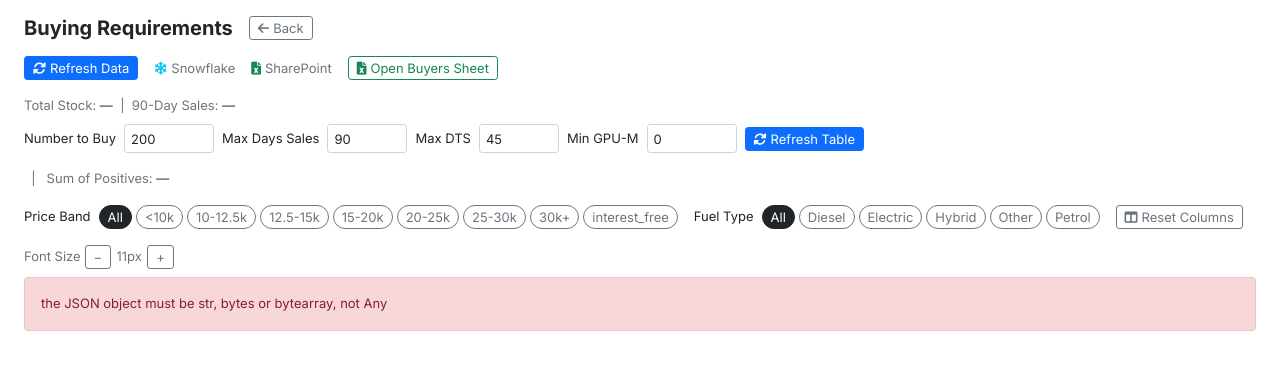
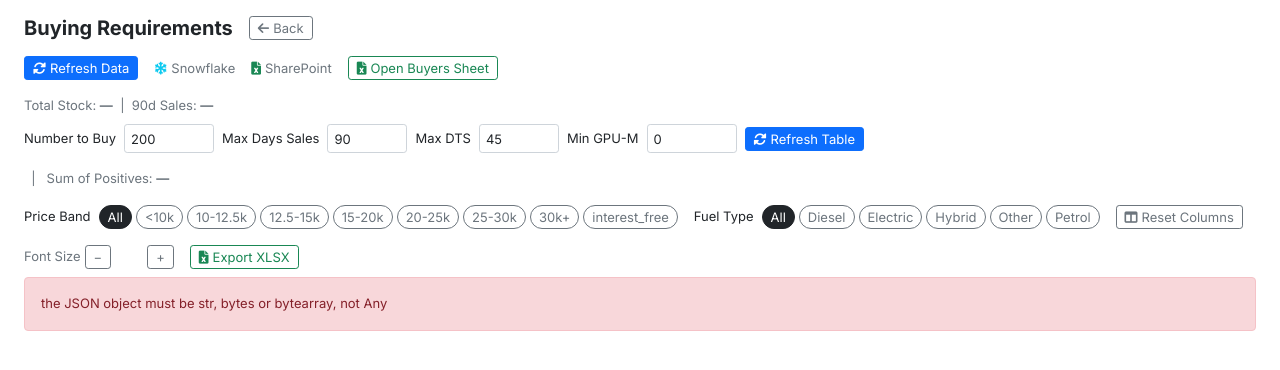
Before and after one commit to tomd1326/carsupermarket_intel_hub_github, a FastAPI app: page /buying-requirements in a window 1280 px wide. Shown: the top 370 px of the page. Run offline with FastAPI, Linux system fonts and the light colour scheme; the visitor is signed in with stand-in values (Sample User, id 1); some libraries are stand-ins or nearby versions.

Commit message:
Add icon link to header in multiple HTML templates

```diff
--- a/source_code/router/backend/templates/buying_requirements.html
+++ b/source_code/router/backend/templates/buying_requirements.html
@@ -7,6 +7,8 @@
     <link rel="icon" type="image/png" href="/static/icon.png">
     <link href="https://cdn.jsdelivr.net/npm/bootstrap@5.1.3/dist/css/bootstrap.min.css" rel="stylesheet">
     <link href="https://cdnjs.cloudflare.com/ajax/libs/font-awesome/6.0.0-beta3/css/all.min.css" rel="stylesheet">
+    <script src="https://cdn.jsdelivr.net/npm/xlsx@0.18.5/dist/xlsx.full.min.js"></script>
+    <script src="https://cdn.jsdelivr.net/npm/jszip@3.10.1/dist/jszip.min.js"></script>
     <link href="https://fonts.googleapis.com/css2?family=Inter:wght@400;500;600;700&display=swap" rel="stylesheet">
     <style>
         body, button, input, select, textarea {
@@ -34,10 +36,7 @@
             border-bottom: 1px solid #b0b0b0;
             border-right: 1px solid #b0b0b0;
             padding: 3px 14px 3px 5px;
-            white-space: normal;
-            overflow-wrap: break-word;
-            word-break: normal;
-            hyphens: none;
+            white-space: nowrap;
             overflow: hidden;
             user-select: none;
             cursor: pointer;
@@ -111,6 +110,14 @@
             z-index: 4;
         }
         .resize-handle:hover { background: #0d6efd44; }
+        #data-table thead th .th-label {
+            display: -webkit-box;
+            -webkit-line-clamp: 3;
+            -webkit-box-orient: vertical;
+            overflow: hidden;
+            white-space: normal;
+            word-break: break-word;
+        }
 
         #resize-ghost {
             position: fixed;
@@ -196,7 +203,7 @@
             <div id="sf-summary" class="text-muted small mb-2">
                 Total Stock: <strong id="sf-total-stock">—</strong>
                 &nbsp;|&nbsp;
-                90-Day Sales: <strong id="sf-total-sales">—</strong>
+                <span id="sf-summary-sales-label">90d Sales:</span> <strong id="sf-total-sales">—</strong>
             </div>
             <div class="d-flex align-items-center gap-2 mb-3 flex-wrap">
                 <label for="numberToBuy" class="form-label mb-0 fw-semibold small">Number to Buy</label>
@@ -251,39 +258,40 @@
                 <div class="d-flex align-items-center gap-1">
                     <span class="small text-muted">Font Size</span>
                     <button class="btn btn-outline-secondary btn-sm px-2 py-0" onclick="changeFontSize(-1)">−</button>
-                    <span id="fontSizeLabel" class="small text-muted" style="min-width:28px;text-align:center">11px</span>
+                    <span id="fontSizeLabel" class="small text-muted" style="min-width:28px;text-align:center"></span>
                     <button class="btn btn-outline-secondary btn-sm px-2 py-0" onclick="changeFontSize(1)">+</button>
                 </div>
+                <button class="btn btn-outline-success btn-sm" onclick="exportXLSX()">
+                    <i class="fas fa-file-excel me-1"></i>Export XLSX
+                </button>
             </div>
         </div><!-- /.controls-area -->
             <div id="table-error" class="alert alert-danger d-none"></div>
-            <div id="table-loading" class="text-muted d-none">
-                <span class="spinner-border spinner-border-sm me-2"></span>Loading data...
-            </div>
             <div class="data-table-wrap d-none" id="table-wrap">
                 <table id="data-table">
                     <colgroup></colgroup>
                     <thead>
                         <tr>
-                            <th data-col="0"  data-type="num">CAP ID<span class="sort-icon"><i class="fas fa-sort"></i></span><div class="resize-handle"></div></th>
-                            <th data-col="1"  data-type="str" id="th-label">Make / Model / Derivative / Price Band<span class="sort-icon"><i class="fas fa-sort"></i></span><div class="resize-handle"></div></th>
-                            <th data-col="2"  data-type="str">Fuel<span class="sort-icon"><i class="fas fa-sort"></i></span><div class="resize-handle"></div></th>
-                            <th data-col="4"  data-type="num">Total Sales<span class="sort-icon"><i class="fas fa-sort"></i></span><div class="resize-handle"></div></th>
-                            <th data-col="7"  data-type="num">7d Sales<span class="sort-icon"><i class="fas fa-sort"></i></span><div class="resize-handle"></div></th>
-                            <th data-col="3"  data-type="num">Stock<span class="sort-icon"><i class="fas fa-sort"></i></span><div class="resize-handle"></div></th>
-                            <th data-col="18" data-type="num">Ideal Stock<span class="sort-icon"><i class="fas fa-sort"></i></span><div class="resize-handle"></div></th>
-                            <th data-col="19" data-type="num">Required<span class="sort-icon"><i class="fas fa-sort"></i></span><div class="resize-handle"></div></th>
-                            <th data-col="6"  data-type="num">Today's Buying<span class="sort-icon"><i class="fas fa-sort"></i></span><div class="resize-handle"></div></th>
-                            <th data-col="21" data-type="num" style="background:#fef08a">Remaining<span class="sort-icon"><i class="fas fa-sort"></i></span><div class="resize-handle"></div></th>
-                            <th data-col="8"  data-type="num">Avg Days in Stock<span class="sort-icon"><i class="fas fa-sort"></i></span><div class="resize-handle"></div></th>
-                            <th data-col="9"  data-type="num">Avg Days to Sell<span class="sort-icon"><i class="fas fa-sort"></i></span><div class="resize-handle"></div></th>
-                            <th data-col="14" data-type="num">Avg Sell Price<span class="sort-icon"><i class="fas fa-sort"></i></span><div class="resize-handle"></div></th>
-                            <th data-col="15" data-type="num">Avg AT PTM<span class="sort-icon"><i class="fas fa-sort"></i></span><div class="resize-handle"></div></th>
-                            <th data-col="16" data-type="num">Avg AT PTM %<span class="sort-icon"><i class="fas fa-sort"></i></span><div class="resize-handle"></div></th>
-                            <th data-col="17" data-type="num">Avg AT Rating<span class="sort-icon"><i class="fas fa-sort"></i></span><div class="resize-handle"></div></th>
-                            <th data-col="10" data-type="num">Avg GPU-M<span class="sort-icon"><i class="fas fa-sort"></i></span><div class="resize-handle"></div></th>
-                            <th data-col="11" data-type="num">Avg GPU-S<span class="sort-icon"><i class="fas fa-sort"></i></span><div class="resize-handle"></div></th>
-                            <th data-col="12" data-type="num">Avg GPU-MS<span class="sort-icon"><i class="fas fa-sort"></i></span><div class="resize-handle"></div></th>
+                            <th data-col="0"  data-type="num"><span class="th-label">CAP ID</span><span class="sort-icon"><i class="fas fa-sort"></i></span><div class="resize-handle"></div></th>
+                            <th data-col="1"  data-type="str" id="th-label"><span class="th-label">Make / Model / Derivative / Price Band</span><span class="sort-icon"><i class="fas fa-sort"></i></span><div class="resize-handle"></div></th>
+                            <th style="width:44px;cursor:default"><span class="th-label">View</span></th>
+                            <th data-col="2"  data-type="str"><span class="th-label">Fuel</span><span class="sort-icon"><i class="fas fa-sort"></i></span><div class="resize-handle"></div></th>
+                            <th data-col="4"  data-type="num" id="th-total-sales"><span class="th-label">Total Sales</span><span class="sort-icon"><i class="fas fa-sort"></i></span><div class="resize-handle"></div></th>
+                            <th data-col="7"  data-type="num"><span class="th-label">7d Sales</span><span class="sort-icon"><i class="fas fa-sort"></i></span><div class="resize-handle"></div></th>
+                            <th data-col="3"  data-type="num"><span class="th-label">Stock</span><span class="sort-icon"><i class="fas fa-sort"></i></span><div class="resize-handle"></div></th>
+                            <th data-col="18" data-type="num"><span class="th-label">Ideal Stock</span><span class="sort-icon"><i class="fas fa-sort"></i></span><div class="resize-handle"></div></th>
+                            <th data-col="19" data-type="num"><span class="th-label">Required</span><span class="sort-icon"><i class="fas fa-sort"></i></span><div class="resize-handle"></div></th>
+                            <th data-col="6"  data-type="num"><span class="th-label">Today's Buying</span><span class="sort-icon"><i class="fas fa-sort"></i></span><div class="resize-handle"></div></th>
+                            <th data-col="21" data-type="num" style="background:#fef08a"><span class="th-label">Remaining</span><span class="sort-icon"><i class="fas fa-sort"></i></span><div class="resize-handle"></div></th>
+                            <th data-col="8"  data-type="num"><span class="th-label">Avg Days in Stock</span><span class="sort-icon"><i class="fas fa-sort"></i></span><div class="resize-handle"></div></th>
+                            <th data-col="9"  data-type="num"><span class="th-label">Avg Days to Sell</span><span class="sort-icon"><i class="fas fa-sort"></i></span><div class="resize-handle"></div></th>
+                            <th data-col="14" data-type="num"><span class="th-label">Avg Sell Price</span><span class="sort-icon"><i class="fas fa-sort"></i></span><div class="resize-handle"></div></th>
+                            <th data-col="15" data-type="num"><span class="th-label">Avg AT PTM</span><span class="sort-icon"><i class="fas fa-sort"></i></span><div class="resize-handle"></div></th>
+                            <th data-col="16" data-type="num"><span class="th-label">Avg AT PTM %</span><span class="sort-icon"><i class="fas fa-sort"></i></span><div class="resize-handle"></div></th>
+                            <th data-col="17" data-type="num"><span class="th-label">Avg AT Rating</span><span class="sort-icon"><i class="fas fa-sort"></i></span><div class="resize-handle"></div></th>
+                            <th data-col="10" data-type="num"><span class="th-label">Avg GPU-M</span><span class="sort-icon"><i class="fas fa-sort"></i></span><div class="resize-handle"></div></th>
+                            <th data-col="11" data-type="num"><span class="th-label">Avg GPU-S</span><span class="sort-icon"><i class="fas fa-sort"></i></span><div class="resize-handle"></div></th>
+                            <th data-col="12" data-type="num"><span class="th-label">Avg GPU-MS</span><span class="sort-icon"><i class="fas fa-sort"></i></span><div class="resize-handle"></div></th>
                         </tr>
                     </thead>
                     <tbody id="table-body"></tbody>
@@ -329,24 +337,25 @@
         /* ── Column widths ───────────────────────────────────────── */
         const COL_UNITS = [
             0.7,  // 0  CAP ID
-            2.45,  // 1  Make/Model/Deriv/Price Band
-            0.7,  // 2  Fuel
-            0.7,  // 3  Total Sales
-            0.7,  // 4  7d Sales
-            0.7,  // 5  Stock
-            0.7,  // 6  Ideal Stock
-            0.7,  // 7  Required
-            0.7,  // 8  Today's Purchases
-            0.7,  // 9  Remaining
-            0.7,  // 10 Avg Days in Stock
-            0.7,  // 11 Avg Days to Sell
-            0.7,  // 12 Avg Sell Price
-            0.7,  // 13 Avg AT PTM
-            0.7,  // 14 Avg AT PTM %
-            0.7,  // 15 Avg AT Rating
-            0.7,  // 16 Avg GPU-M
-            0.7,  // 17 Avg GPU-S
-            0.7,  // 18 Avg GPU-MS
+            2.45, // 1  Make/Model/Deriv/Price Band
+            0.55, // 2  View Vehicles
+            0.7,  // 3  Fuel
+            0.7,  // 4  Total Sales
+            0.7,  // 5  7d Sales
+            0.7,  // 6  Stock
+            0.7,  // 7  Ideal Stock
+            0.7,  // 8  Required
+            0.7,  // 9  Today's Purchases
+            0.7,  // 10 Remaining
+            0.7,  // 11 Avg Days in Stock
+            0.7,  // 12 Avg Days to Sell
+            0.7,  // 13 Avg Sell Price
+            0.7,  // 14 Avg AT PTM
+            0.7,  // 15 Avg AT PTM %
+            0.7,  // 16 Avg AT Rating
+            0.7,  // 17 Avg GPU-M
+            0.7,  // 18 Avg GPU-S
+            0.7,  // 19 Avg GPU-MS
         ];
         const TOTAL_UNITS = COL_UNITS.reduce((a, b) => a + b, 0);
 
@@ -354,7 +363,7 @@
         const BASE_FONT_PX  = 11;
         const BASE_FIXED_PX = 70;
         const BASE_DESC_PX  = 611;
-        const BASE_OVERRIDE = { 7: 76, 9: 87 }; // Required and Remaining wider
+        const BASE_OVERRIDE = { 2: 56, 8: 90, 10: 90 }; // View, Required, Remaining wider
         const FONT_STEP     = 1;  // px per click
         const FONT_MIN      = 8;
         const FONT_MAX      = 16;
@@ -387,6 +396,8 @@
             const table = document.getElementById('data-table');
             if (!table) return;
             table.style.fontSize = currentFontPx + 'px';
+            const lbl = document.getElementById('fontSizeLabel');
+            if (lbl) lbl.textContent = currentFontPx + 'px';
             let cg = table.querySelector('colgroup');
             if (!cg) { cg = document.createElement('colgroup'); table.prepend(cg); }
             cg.innerHTML = '';
@@ -440,7 +451,7 @@
                 if (visible) visibleRows.push(row);
             });
             const lbl = document.getElementById('filtered-sales-label');
-            if (lbl) lbl.textContent = `Filtered Total Sales: ${filteredSales.toLocaleString()} / ${totalSales.toLocaleString()}`;
+            if (lbl) lbl.textContent = `Filtered ${getMaxDIS() ?? 90}d Sales: ${filteredSales.toLocaleString()} / ${totalSales.toLocaleString()}`;
             renderTotalsRow(visibleRows);
         }
 
@@ -468,6 +479,20 @@
         let rawData = [], tableData = [], spPurchases = {}, sortCol = null, sortDir = 1;
 
         function getMaxDIS()  { const v = parseFloat(document.getElementById('maxDIS')?.value);  return isNaN(v) ? null : v; }
+
+        function updateSalesColumnLabel() {
+            const days = getMaxDIS() ?? 90;
+            const label = `${days}d Sales`;
+            const th = document.getElementById('th-total-sales');
+            if (th) th.childNodes[0].textContent = label;
+            const summary = document.getElementById('sf-summary-sales-label');
+            if (summary) summary.textContent = label + ':';
+            const flbl = document.getElementById('filtered-sales-label');
+            if (flbl && flbl.textContent) {
+                flbl.textContent = flbl.textContent.replace(/Filtered \S+ Sales:/, `Filtered ${label}:`);
+            }
+        }
+        document.getElementById('maxDIS')?.addEventListener('change', updateSalesColumnLabel);
         function getMaxDTS()  { const v = parseFloat(document.getElementById('maxDTS')?.value);  return isNaN(v) ? null : v; }
         function getMinGPUM() { const v = parseFloat(document.getElementById('minGPUM')?.value); return isNaN(v) ? null : v; }
 
@@ -675,7 +700,7 @@
             }
             // [col index] -> [data index, agg, formatter]
             const COL_MAP = [
-                null, null, null,
+                null, null, null, null,
                 [4,  'sum', fmtInt],
                 [7,  'sum', fmtInt],
                 [3,  'sum', fmtInt],
@@ -698,7 +723,7 @@
                 if (!trEl) return;
                 Array.from(trEl.cells).forEach((td, col) => {
                     td.style.background = '';
-                    if (col === 2) { td.textContent = label; return; }
+                    if (col === 3) { td.textContent = label; return; }
                     const def = COL_MAP[col];
                     if (!def) { td.textContent = ''; return; }
                     const [di, agg, formatter] = def;
@@ -748,7 +773,7 @@
             let maxVar = -Infinity, minVar = Infinity;
             let maxRem = -Infinity, minRem = Infinity;
             let minGM  = Infinity,  maxGM  = -Infinity;
-            let minGS  = Infinity,  maxGS  = -Infinity;
+
             let minGMS = Infinity,  maxGMS = -Infinity;
             let minATR = Infinity,  maxATR = -Infinity;
             let max7d  = 0;
@@ -758,7 +783,6 @@
                 v != null && v !== '' && !isNaN(Number(v)) ? [Math.min(mn, Number(v)), Math.max(mx, Number(v))] : [mn, mx];
             rawData.forEach(r => {
                 [minGM,  maxGM]  = track(r[9],  minGM,  maxGM);
-                [minGS,  maxGS]  = track(r[10], minGS,  maxGS);
                 [minGMS, maxGMS] = track(r[11], minGMS, maxGMS);
                 [minATR, maxATR] = track(r[16], minATR, maxATR);
             });
@@ -784,7 +808,7 @@
 
             /* Pass 2: Remaining = Required - Today's Purchases */
             tableData.forEach(r => {
-                r[21] = (r[19] || 0) - (r[6] || 0);
+                r[21] = Math.round(r[19] || 0) - (r[6] || 0);
                 if (r[21] > maxRem) maxRem = r[21];
                 if (r[21] < minRem) minRem = r[21];
             });
@@ -801,6 +825,7 @@
                 };
                 add(row[0] ?? '');
                 add(row[1] ?? '');
+                { const td = document.createElement('td'); td.style.cssText = 'padding:2px 3px;text-align:center;line-height:0;vertical-align:middle'; const sp = document.createElement('span'); sp.textContent = 'View'; sp.style.cssText = 'font-size:0.55rem;line-height:1;border:1px solid #0d6efd;border-radius:2px;color:#0d6efd;padding:0 2px;cursor:pointer;display:inline-block;vertical-align:middle'; td.appendChild(sp); tr.appendChild(td); }
                 add(normFuel(row[2]));
                 { const td = add(fmtInt(row[4])); if ((row[4] || 0) === 0) td.style.background = '#d8d8d8'; }
                 { const td = add(row[7] != null ? fmtInt(row[7]) : ''); if ((row[7] || 0) === 0) td.style.background = '#d8d8d8'; }
@@ -825,13 +850,12 @@
             /* Colour pass */
             Array.from(fragment.children).forEach((tr, i) => {
                 const r = tableData[i];
-                if ((r[7] || 0) > 0) tr.cells[4].style.background = greenScale(r[7], max7d);
-                tr.cells[9].style.background  = redGreenScale(r[21], minRem, maxRem);
-                if (r[9] != null) tr.cells[11].style.background = dtsScale(r[9]);
-                if (r[10] != null) tr.cells[16].style.background = fwdScale(Number(r[10]), minGM,  maxGM);
-                if (r[11] != null) tr.cells[17].style.background = fwdScale(Number(r[11]), minGS,  maxGS);
-                if (r[12] != null) tr.cells[18].style.background = fwdScale(Number(r[12]), minGMS, maxGMS);
-                if (r[17] != null) tr.cells[15].style.background = fwdScale(Number(r[17]), minATR, maxATR);
+                if ((r[7] || 0) > 0) tr.cells[5].style.background = greenScale(r[7], max7d);
+                tr.cells[10].style.background  = redGreenScale(r[21], minRem, maxRem);
+                if (r[9] != null) tr.cells[12].style.background = dtsScale(r[9]);
+                if (r[10] != null) tr.cells[17].style.background = fwdScale(Number(r[10]), minGM,  maxGM);
+                if (r[12] != null) tr.cells[19].style.background = fwdScale(Number(r[12]), minGMS, maxGMS);
+                if (r[17] != null) tr.cells[16].style.background = fwdScale(Number(r[17]), minATR, maxATR);
                 if (isInterestFree(r)) { tr.cells[0].style.background = '#bfdbfe'; tr.cells[1].style.background = '#bfdbfe'; }
             });
 
@@ -840,6 +864,7 @@
             const reqSum = tableData.reduce((s, r) => s + (r[19] > 0 ? r[19] : 0), 0);
             document.getElementById('required-sum-inline').textContent = Math.round(reqSum).toLocaleString();
 
+            updateSalesColumnLabel();
             applyFilter(); // also calls renderTotalsRow with visible rows
         }
 
@@ -1077,7 +1102,7 @@
                 if (btn) { btn.disabled = true; btn.innerHTML = '<span class="spinner-border spinner-border-sm me-2"></span>Loading...'; }
                 document.getElementById('fetch-loading').style.display = 'block';
             }
-            document.getElementById('table-loading').classList.remove('d-none');
+
             document.getElementById('table-wrap').classList.add('d-none');
             document.getElementById('table-error').classList.add('d-none');
 
@@ -1086,7 +1111,7 @@
             fetch(sfUrl)
                 .then(r => r.json())
                 .then(resp => {
-                    document.getElementById('table-loading').classList.add('d-none');
+
                     document.getElementById('fetch-loading').style.display = 'none';
                     if (resp.status !== 'ok') {
                         document.getElementById('data-section').style.display = 'block';
@@ -1099,7 +1124,7 @@
                     applyRawDataToTable(fetchSP);
                 })
                 .catch(err => {
-                    document.getElementById('table-loading').classList.add('d-none');
+
                     document.getElementById('fetch-loading').style.display = 'none';
                     document.getElementById('table-error').textContent = 'Failed to load data: ' + err;
                     document.getElementById('table-error').classList.remove('d-none');
@@ -1120,6 +1145,54 @@
                 .catch(() => {});
         }
 
+        function exportXLSX() {
+            const headers = Array.from(document.querySelectorAll('#data-table thead tr:last-child th'))
+                .map(th => th.childNodes[0].textContent.trim());
+
+            const visibleRows = Array.from(document.querySelectorAll('#table-body tr'))
+                .filter(tr => tr.style.display !== 'none');
+
+            const rows = visibleRows.map(tr =>
+                Array.from(tr.cells).map(td => {
+                    const text = td.textContent.trim();
+                    const num = Number(text.replace(/[£,%]/g, '').replace(/,/g, ''));
+                    return text !== '' && !isNaN(num) ? num : text;
+                })
+            );
+
+            const ws = XLSX.utils.aoa_to_sheet([headers, ...rows]);
+            const wb = XLSX.utils.book_new();
+            XLSX.utils.book_append_sheet(wb, ws, 'Buying Requirements');
+
+            // Write to array buffer, then patch xl/styles.xml inside the zip to force Calibri 11pt
+            const wbArray = XLSX.write(wb, { bookType: 'xlsx', type: 'array' });
+
+            // Re-open as a zip, replace styles.xml, re-pack and download
+            (async () => {
+                const zip = await JSZip.loadAsync(wbArray);
+                const styleXml =
+                    `<?xml version="1.0" encoding="UTF-8" standalone="yes"?>` +
+                    `<styleSheet xmlns="http://schemas.openxmlformats.org/spreadsheetml/2006/main">` +
+                    `<fonts count="1"><font><sz val="11"/><name val="Aptos"/></font></fonts>` +
+                    `<fills count="2">` +
+                      `<fill><patternFill patternType="none"/></fill>` +
+                      `<fill><patternFill patternType="gray125"/></fill>` +
+                    `</fills>` +
+                    `<borders count="1"><border><left/><right/><top/><bottom/><diagonal/></border></borders>` +
+                    `<cellStyleXfs count="1"><xf numFmtId="0" fontId="0" fillId="0" borderId="0"/></cellStyleXfs>` +
+                    `<cellXfs count="1"><xf numFmtId="0" fontId="0" fillId="0" borderId="0" xfId="0"/></cellXfs>` +
+                    `<cellStyles count="1"><cellStyle name="Normal" xfId="0" builtinId="0"/></cellStyles>` +
+                    `</styleSheet>`;
+                zip.file('xl/styles.xml', styleXml);
+                const blob = await zip.generateAsync({ type: 'blob', mimeType: 'application/vnd.openxmlformats-officedocument.spreadsheetml.sheet' });
+                const a = document.createElement('a');
+                a.href = URL.createObjectURL(blob);
+                a.download = 'buying_requirements.xlsx';
+                a.click();
+                URL.revokeObjectURL(a.href);
+            })();
+        }
+
         document.addEventListener('DOMContentLoaded', () => loadFromServer(true));
     </script>
 </body>
--- a/source_code/router/backend/templates/dashboard.html
+++ b/source_code/router/backend/templates/dashboard.html
@@ -4,6 +4,7 @@
     <meta charset="UTF-8">
     <meta name="viewport" content="width=device-width, initial-scale=1.0">
     <title>Main Page</title>
+    <link rel="icon" type="image/png" href="/static/icon.png">
     <link href="https://cdn.jsdelivr.net/npm/bootstrap@5.1.3/dist/css/bootstrap.min.css" rel="stylesheet">
     <link href="https://cdnjs.cloudflare.com/ajax/libs/font-awesome/6.0.0-beta3/css/all.min.css" rel="stylesheet">
     <style>
--- a/source_code/router/backend/templates/home.html
+++ b/source_code/router/backend/templates/home.html
@@ -4,6 +4,7 @@
     <meta charset="UTF-8">
     <meta name="viewport" content="width=device-width, initial-scale=1.0">
     <title>Home</title>
+    <link rel="icon" type="image/png" href="/static/icon.png">
     <link href="https://cdn.jsdelivr.net/npm/bootstrap@5.1.3/dist/css/bootstrap.min.css" rel="stylesheet">
     <link href="https://cdnjs.cloudflare.com/ajax/libs/font-awesome/6.0.0-beta3/css/all.min.css" rel="stylesheet">
     <style>
--- a/source_code/router/backend/templates/login.html
+++ b/source_code/router/backend/templates/login.html
@@ -4,6 +4,7 @@
     <meta charset="UTF-8">
     <meta name="viewport" content="width=device-width, initial-scale=1.0">
     <title>Login</title>
+    <link rel="icon" type="image/png" href="/static/icon.png">
     <link href="https://cdn.jsdelivr.net/npm/bootstrap@5.1.3/dist/css/bootstrap.min.css" rel="stylesheet">
     <style>
         .login-container {
```
